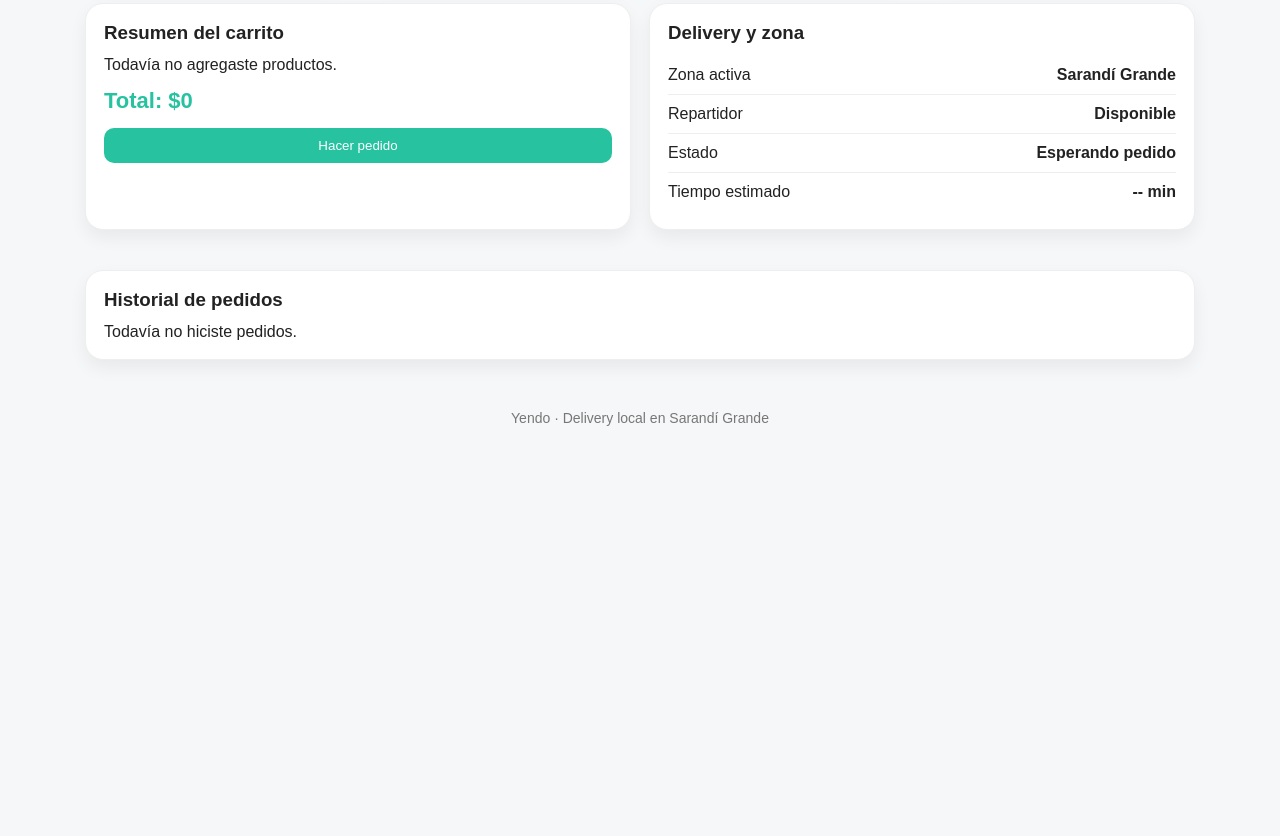
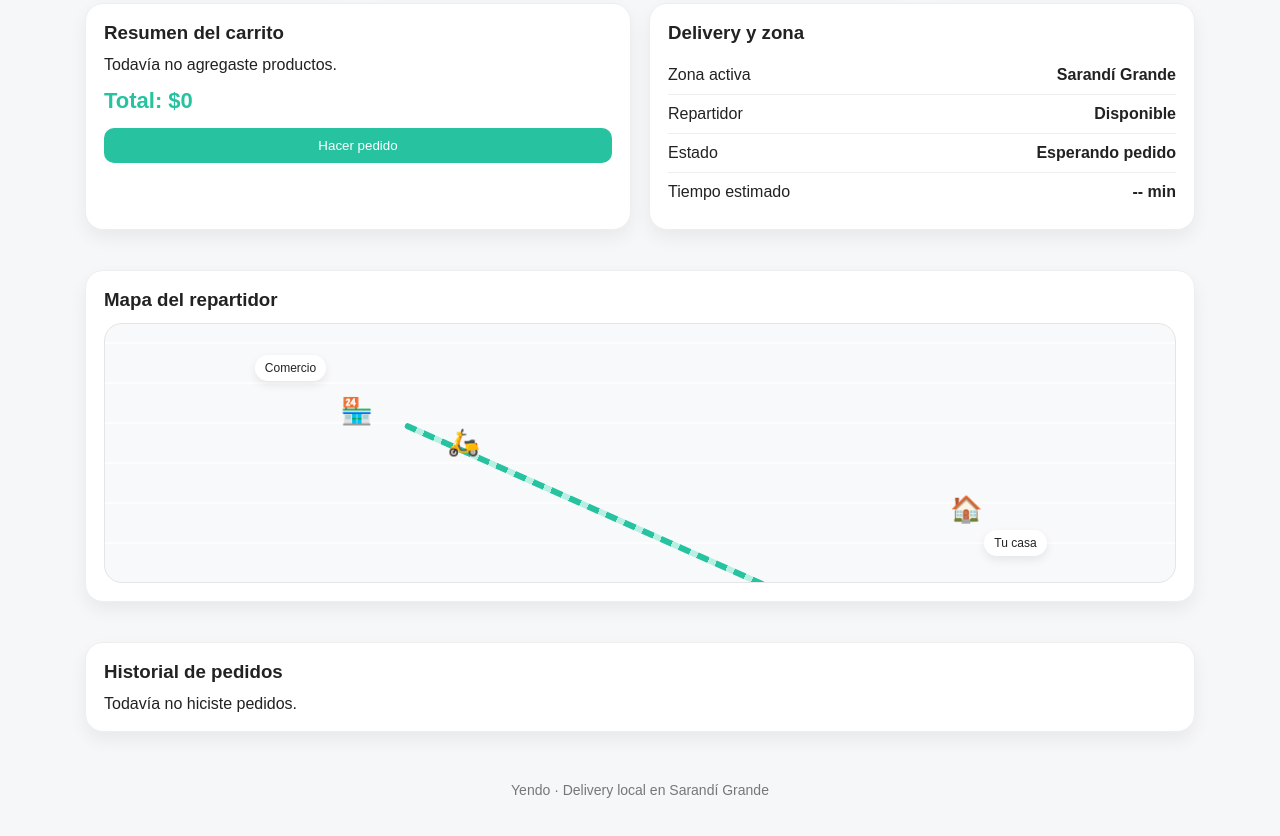
Before and after one commit to antofurchi/Yendo, a plain HTML site: page index.html in a window 1280 px wide. Shown: the part 944-1780 px from the top of the page. Before the commit the page ends 1480 px from the top, so only its background shows below. Drawn offline with Linux system fonts and the light colour scheme.

Commit message:
mapa repartidor

```diff
--- a/index.html
+++ b/index.html
@@ -728,6 +728,140 @@
 
     }
 
+    .map-box {
+
+      position: relative;
+
+      height: 260px;
+
+      border-radius: 18px;
+
+      overflow: hidden;
+
+      background:
+
+        linear-gradient(90deg, rgba(255,255,255,0.7) 0 0),
+
+        repeating-linear-gradient(
+
+          0deg,
+
+          #e9ecef,
+
+          #e9ecef 38px,
+
+          #f8f9fa 38px,
+
+          #f8f9fa 40px
+
+        ),
+
+        repeating-linear-gradient(
+
+          90deg,
+
+          #e9ecef,
+
+          #e9ecef 38px,
+
+          #f8f9fa 38px,
+
+          #f8f9fa 40px
+
+        );
+
+      border: 1px solid #e5e5e5;
+
+    }
+
+    .map-label {
+
+      position: absolute;
+
+      background: white;
+
+      padding: 6px 10px;
+
+      border-radius: 999px;
+
+      font-size: 12px;
+
+      box-shadow: 0 4px 10px rgba(0,0,0,0.08);
+
+    }
+
+    .store-point {
+
+      position: absolute;
+
+      left: 22%;
+
+      top: 28%;
+
+      font-size: 26px;
+
+    }
+
+    .home-point {
+
+      position: absolute;
+
+      right: 18%;
+
+      bottom: 22%;
+
+      font-size: 26px;
+
+    }
+
+    .route-line {
+
+      position: absolute;
+
+      left: 28%;
+
+      top: 38%;
+
+      width: 42%;
+
+      height: 6px;
+
+      background: repeating-linear-gradient(
+
+        90deg,
+
+        #27c2a0,
+
+        #27c2a0 12px,
+
+        #b8efe3 12px,
+
+        #b8efe3 20px
+
+      );
+
+      border-radius: 999px;
+
+      transform: rotate(24deg);
+
+      transform-origin: left center;
+
+    }
+
+    .rider {
+
+      position: absolute;
+
+      left: 40%;
+
+      top: 47%;
+
+      font-size: 26px;
+
+      transition: all 1s ease;
+
+    }
+
     footer {
 
       text-align: center;
@@ -889,6 +1023,32 @@
         <span>Tiempo estimado</span>
 
         <strong id="delivery-time">-- min</strong>
+
+      </div>
+
+    </div>
+
+  </section>
+
+  <section class="section">
+
+    <div class="box">
+
+      <h3>Mapa del repartidor</h3>
+
+      <div class="map-box">
+
+        <div class="map-label" style="left: 14%; top: 12%;">Comercio</div>
+
+        <div class="map-label" style="right: 12%; bottom: 10%;">Tu casa</div>
+
+        <div class="store-point">🏪</div>
+
+        <div class="home-point">🏠</div>
+
+        <div class="route-line"></div>
+
+        <div class="rider" id="rider-icon">🛵</div>
 
       </div>
 
@@ -1302,6 +1462,32 @@
 
     }
 
+    function moverRepartidor(posicion) {
+
+      const rider = document.getElementById("rider-icon");
+
+      if (posicion === "inicio") {
+
+        rider.style.left = "32%";
+
+        rider.style.top = "40%";
+
+      } else if (posicion === "medio") {
+
+        rider.style.left = "50%";
+
+        rider.style.top = "50%";
+
+      } else if (posicion === "fin") {
+
+        rider.style.left = "68%";
+
+        rider.style.top = "62%";
+
+      }
+
+    }
+
     function hacerPedido() {
 
       if (carrito.length === 0) {
@@ -1336,11 +1522,15 @@
 
       document.getElementById("delivery-time").textContent = "20 min";
 
+      moverRepartidor("inicio");
+
       setTimeout(() => {
 
         document.getElementById("delivery-status").textContent = "Llegando";
 
         document.getElementById("delivery-time").textContent = "10 min";
+
+        moverRepartidor("medio");
 
       }, 4000);
 
@@ -1351,6 +1541,8 @@
         document.getElementById("delivery-status").textContent = "Pedido entregado";
 
         document.getElementById("delivery-time").textContent = "0 min";
+
+        moverRepartidor("fin");
 
         historialPedidos.push(nuevoPedido);
 
@@ -1388,6 +1580,8 @@
 
     renderizarHistorial();
 
+    moverRepartidor("inicio");
+
   </script>
 
 </body>
```
